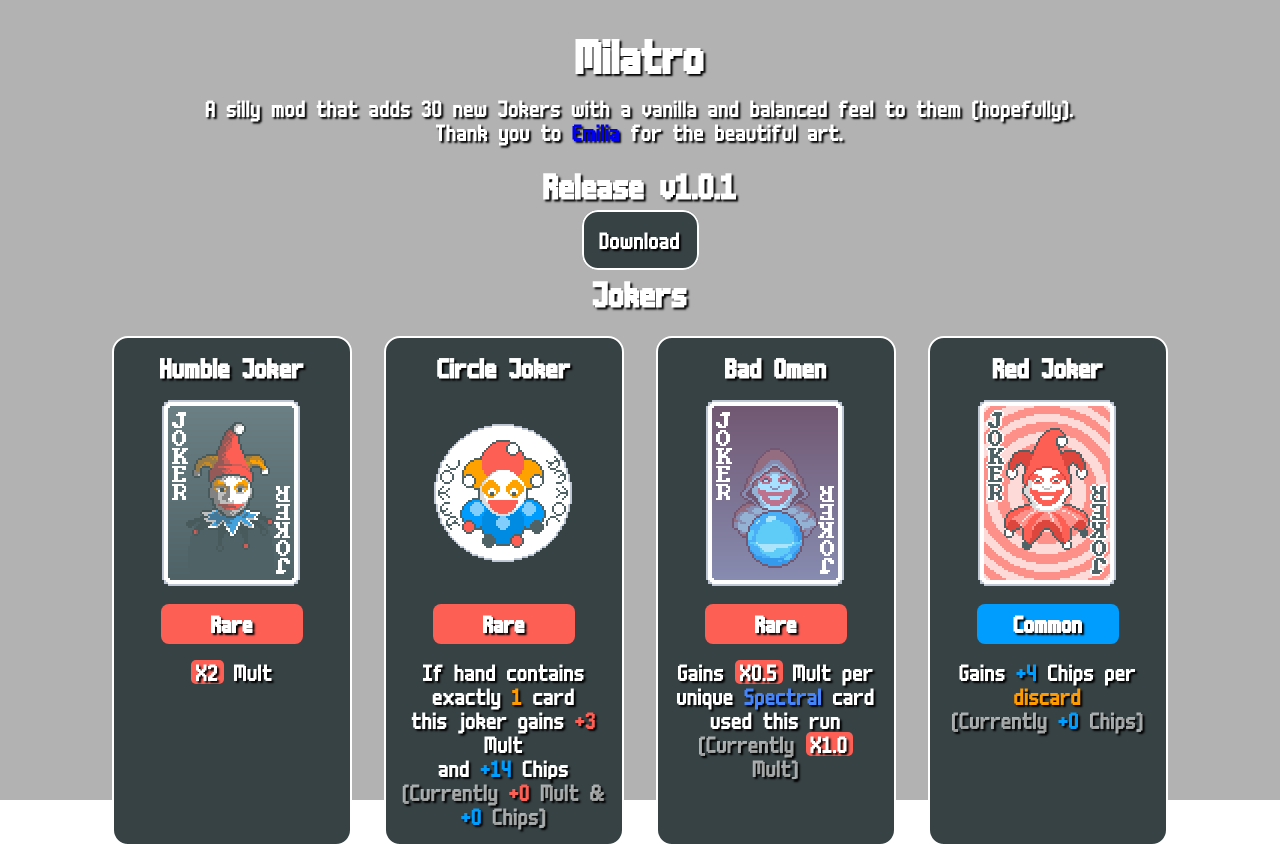
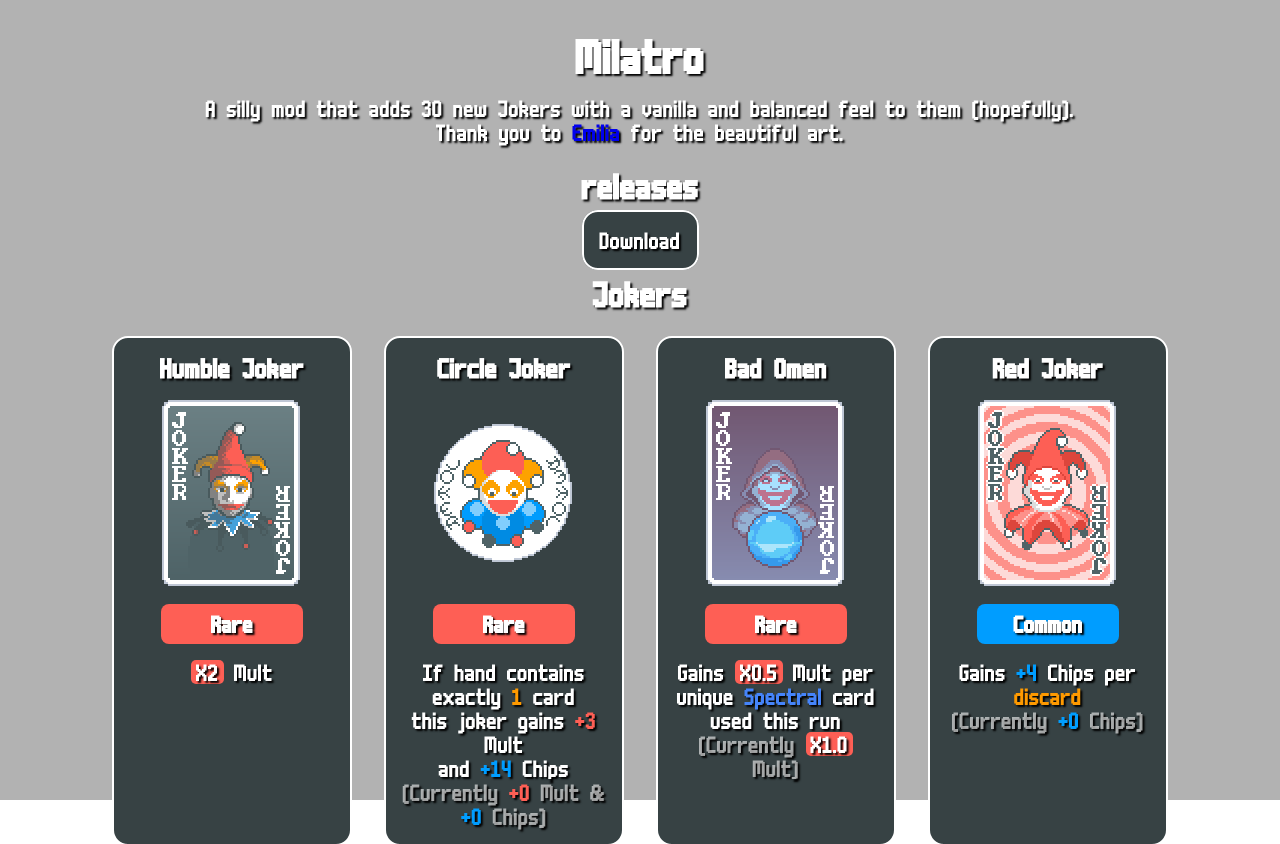
Before and after one commit to milankapitein/milankapitein.github.io, a plain HTML site: page index.html in a window 1280 px wide. Shown: the top 844 px of the page. Drawn offline with Linux system fonts and the light colour scheme; a script that the page names is missing.

Commit message:
Changed text on page

```diff
--- a/index.html
+++ b/index.html
@@ -91,7 +91,7 @@
       Thank you to <a href="https://bsky.app/profile/emiliavi.bsky.social">Emilia</a> for the beautiful art.<br>
     </p>
     <br>
-    <h2>Release v1.0.1</h2>
+    <h2>releases</h2>
     <br>
     <a href="https://github.com/milankapitein/milatro-mod/releases" id="download">Download</a>
     <br>
```
